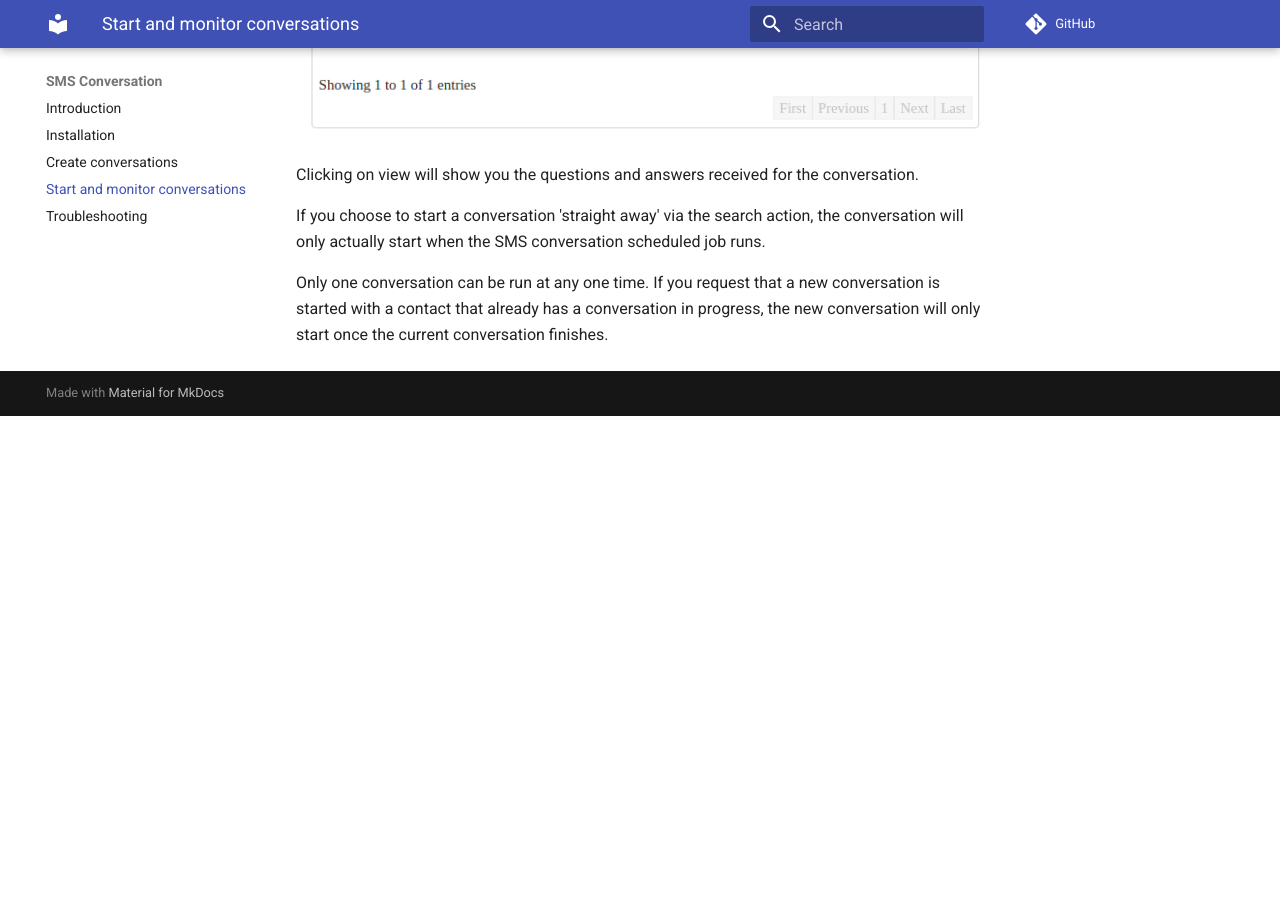
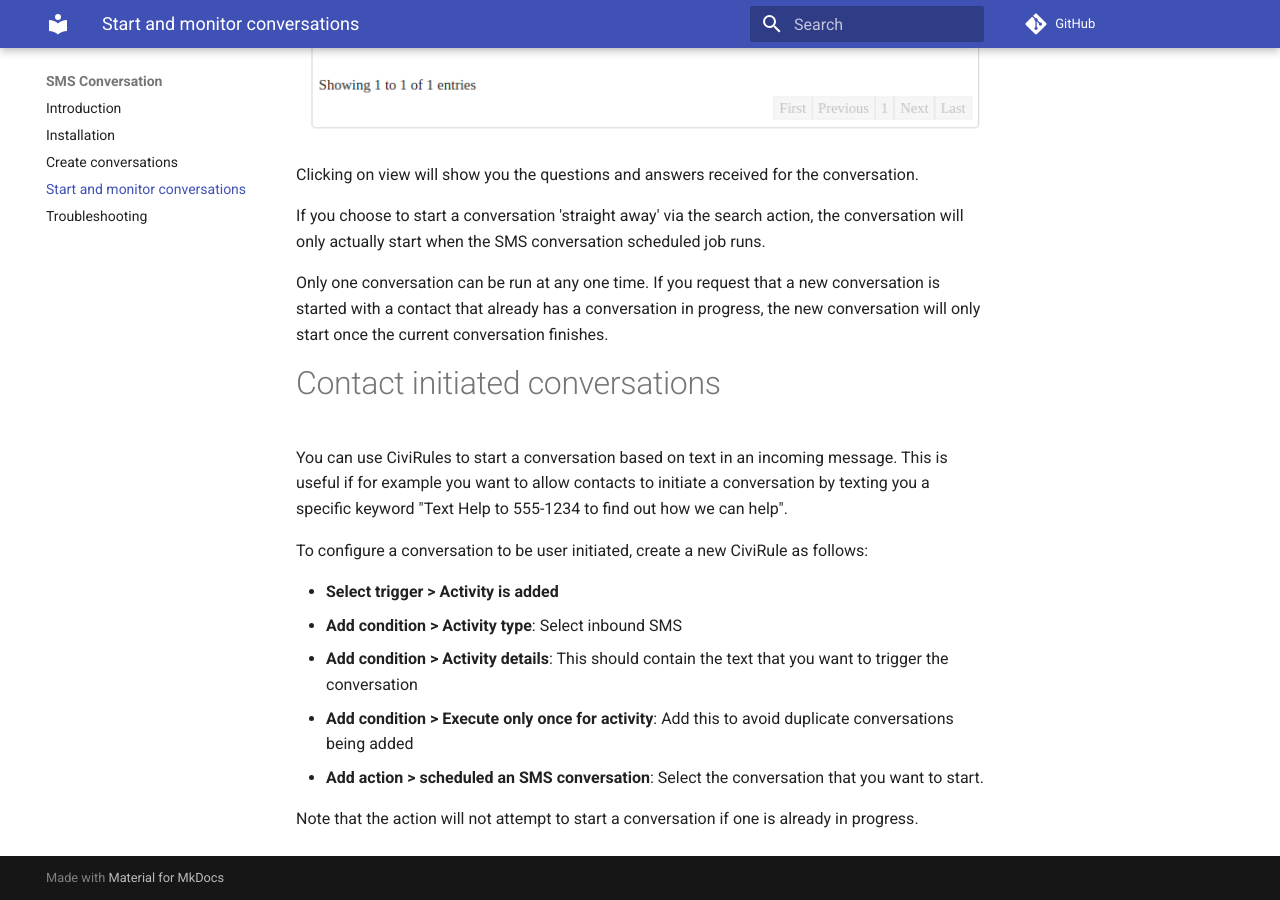
Before and after one commit to 3sd/civicrm-sms-conversation, an MkDocs documentation site: the page built from docs/start-and-monitor-conversations.md, in a window 1280 px wide and 900 px high, scrolled down 1064 px. Built offline with MkDocs 1.6.1 and Material for MkDocs 9.7.7, drawn with Linux system fonts in a browser that asks for light colours; comment, search, counter and statistics services are not loaded; old or Windows-style settings are respelled for this version of MkDocs; before the commit the page ends 1480 px from its top, so only the background shows below that.

Commit message:
adding documentation on how to start an action based on a civirule

```diff
--- a/docs/start-and-monitor-conversations.md
+++ b/docs/start-and-monitor-conversations.md
@@ -17,3 +17,17 @@ Clicking on view will show you the questions and answers received for the conver
 If you choose to start a conversation 'straight away' via the search action, the conversation will only actually start when the SMS conversation scheduled job runs.
 
 Only one conversation can be run at any one time. If you request that a new conversation is started with a contact that already has a conversation in progress, the new conversation will only start once the current conversation finishes.
+
+# Contact initiated conversations
+
+You can use CiviRules to start a conversation based on text in an incoming message. This is useful if for example you want to allow contacts to initiate a conversation by texting you a specific keyword "Text Help to 555-1234 to find out how we can help".
+
+To configure a conversation to be user initiated, create a new CiviRule as follows:
+
+* **Select trigger > Activity is added**
+* **Add condition > Activity type**: Select inbound SMS
+* **Add condition > Activity details**: This should contain the text that you want to trigger the conversation
+* **Add condition > Execute only once for activity**: Add this to avoid duplicate conversations being added
+* **Add action > scheduled an SMS conversation**: Select the conversation that you want to start.
+
+Note that the action will not attempt to start a conversation if one is already in progress.
```
